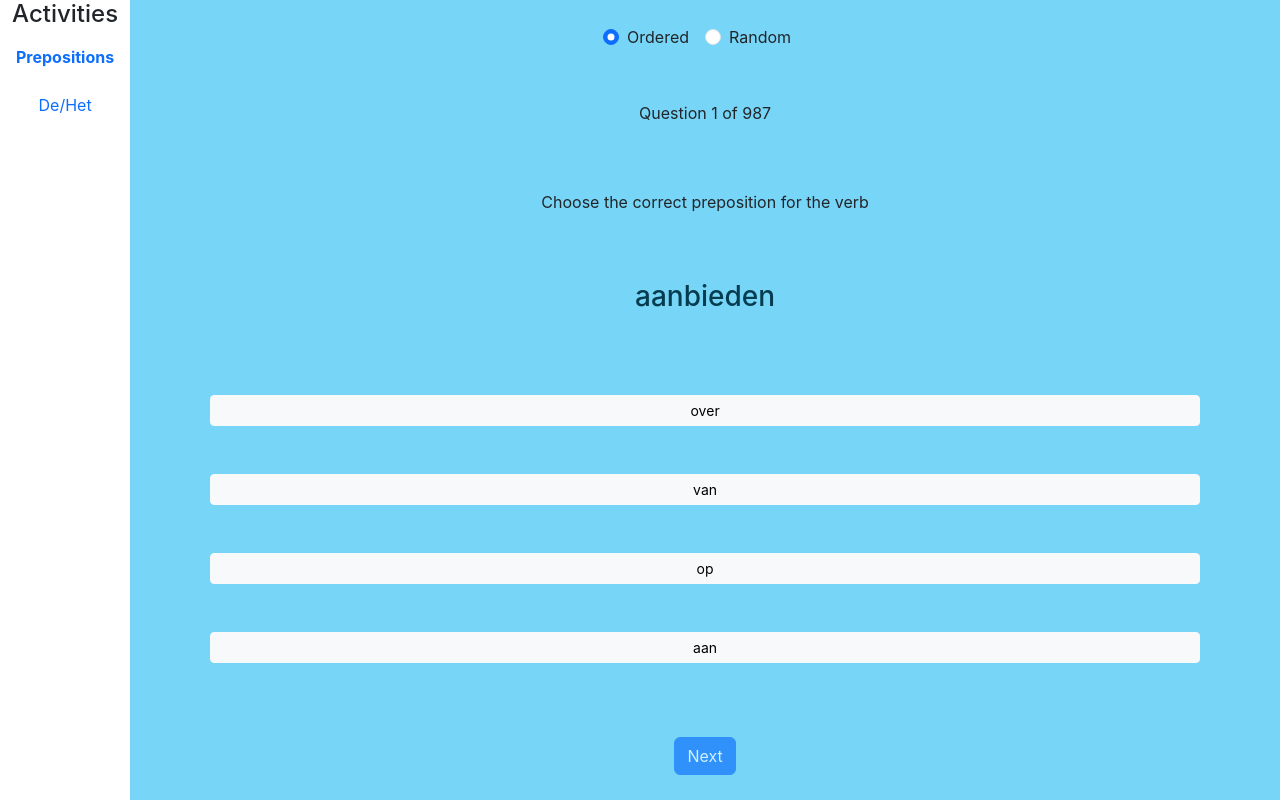
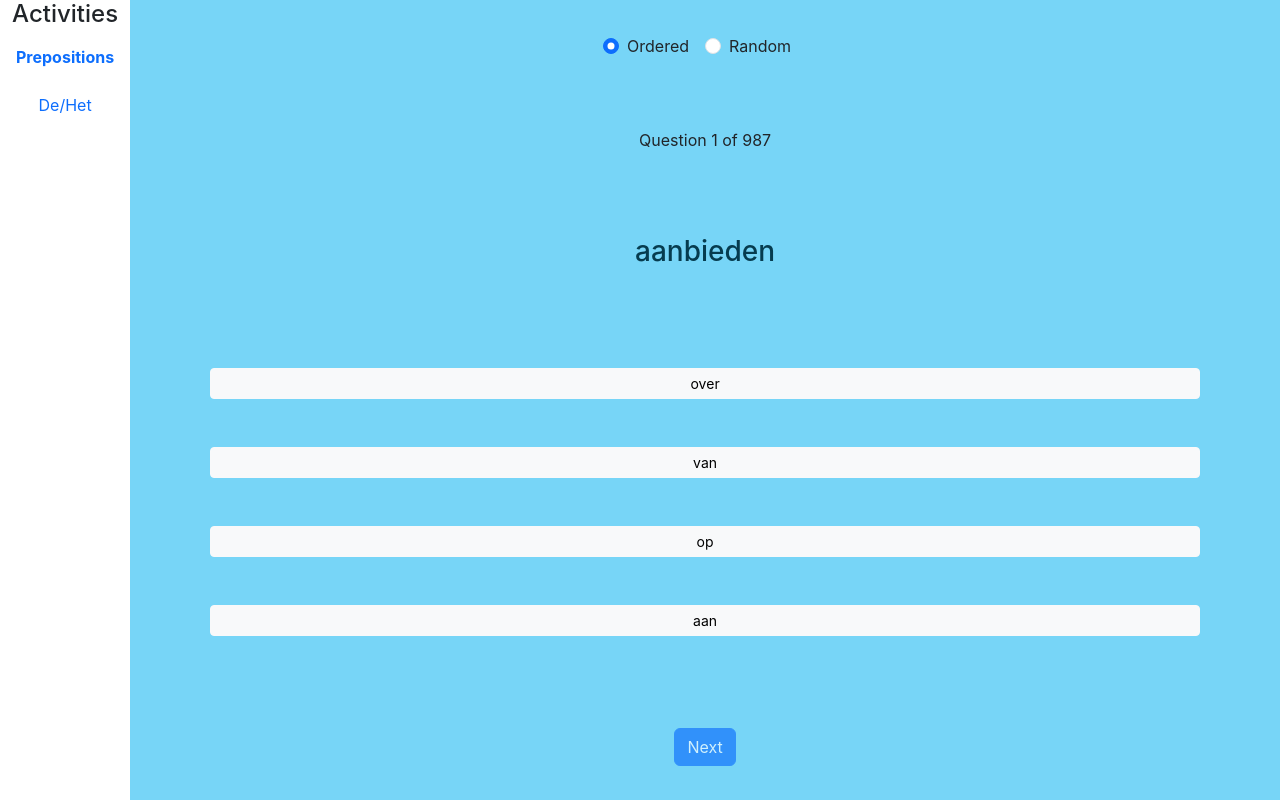
Before and after one commit to SheaMeyers/dutch-practice, a React (Create React App) app: page / in a window 1280 px wide. Built offline with nearby package versions, Linux system fonts and the light colour scheme.

Commit message:
Remove paragraph from components

```diff
--- a/src/deHet/DeHet.tsx
+++ b/src/deHet/DeHet.tsx
@@ -60,7 +60,6 @@ const DeHet = () => {
             </div>
 
             {ordering === 'ordered' && <p>Question {questionNumber+1} of {nouns.length}</p>}
-            <p>Choose the correct article for the noun</p>
             <p className="h3 Verb">{nouns[questionNumber].word}</p>
             <div className="Choices">
                 {options.map(option =>
--- a/src/prepositions/Prepositions.tsx
+++ b/src/prepositions/Prepositions.tsx
@@ -88,7 +88,6 @@ const Prepositions = () => {
             </div>
 
             {ordering === 'ordered' && <p>Question {questionNumber+1} of {prepositions.length}</p>}
-            <p>Choose the correct preposition for the verb</p>
             <p className="h3 Question">{prepositions[questionNumber].word}</p>
             <div className="Choices">
                 {options.map(option =>
```
